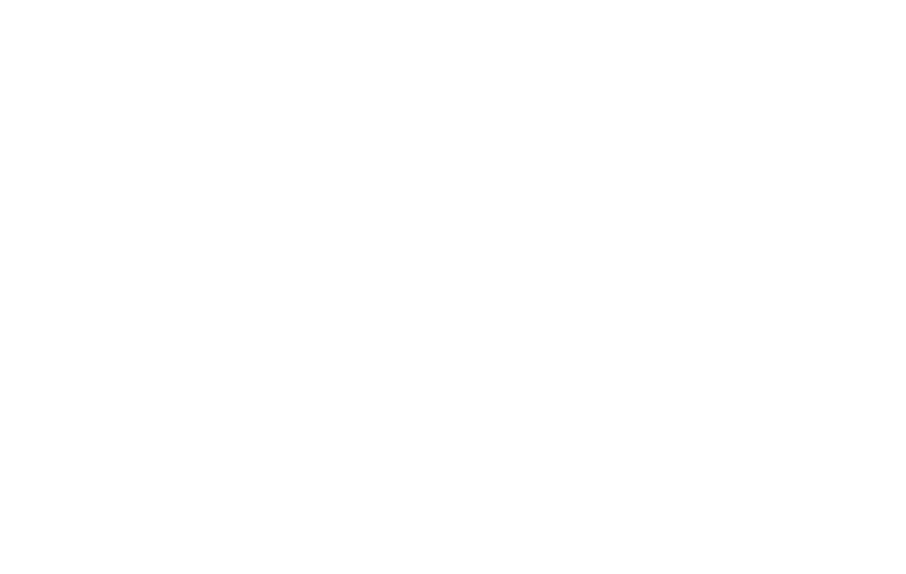
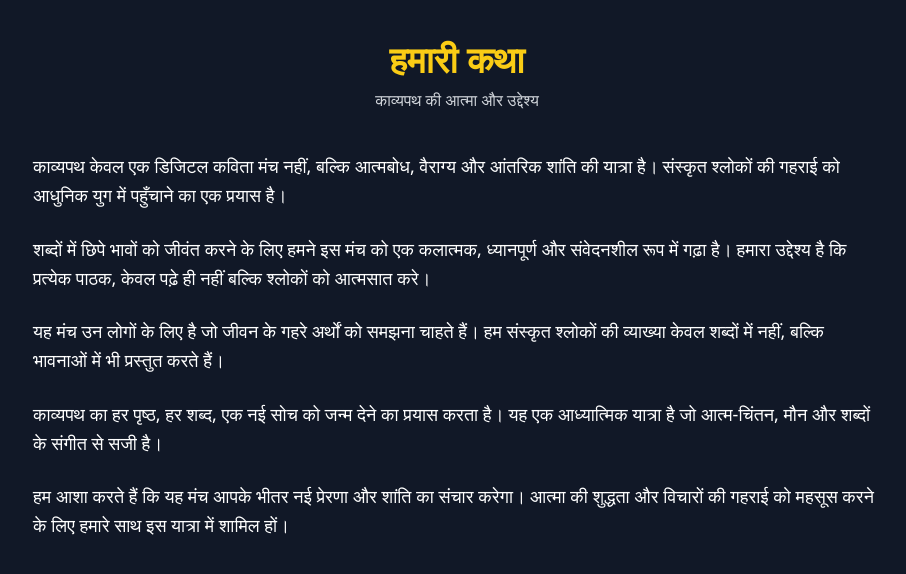
Before and after one commit to NIKHILPURI2006/slok-decode, a plain HTML site: page hamari-katha.html in a window 1280 px wide. Shown: the whole page, without its empty margins (183-1089 px from the left). Drawn offline with nearby package versions, Linux system fonts and the light colour scheme.

```diff
--- a/hamari-katha.html
+++ b/hamari-katha.html
@@ -0,0 +1,48 @@
+<!DOCTYPE html>
+<html lang="hi">
+<head>
+    <meta charset="UTF-8">
+    <meta name="viewport" content="width=device-width, initial-scale=1.0">
+    <title>हमारी कथा - Kavyapath</title>
+    <script src="https://cdn.tailwindcss.com"></script>
+</head>
+<body class="bg-gray-900 text-white">
+    <!-- Header -->
+    <header class="text-center py-10">
+        <h1 class="text-4xl font-bold text-yellow-400">हमारी कथा</h1>
+        <p class="mt-2 text-gray-300">काव्यपथ की आत्मा और उद्देश्य</p>
+    </header>
+
+    <!-- Main Content -->
+    <section class="max-w-4xl mx-auto px-6 text-lg leading-relaxed">
+        <p class="opacity-0 animate-fade-in">
+            काव्यपथ केवल एक डिजिटल कविता मंच नहीं, बल्कि आत्मबोध, वैराग्य और आंतरिक शांति की यात्रा है। संस्कृत श्लोकों की गहराई को आधुनिक युग में पहुँचाने का एक प्रयास है।
+        </p>
+        <p class="mt-6 opacity-0 animate-fade-in delay-300">
+            शब्दों में छिपे भावों को जीवंत करने के लिए हमने इस मंच को एक कलात्मक, ध्यानपूर्ण और संवेदनशील रूप में गढ़ा है। हमारा उद्देश्य है कि प्रत्येक पाठक, केवल पढ़े ही नहीं बल्कि श्लोकों को आत्मसात करे।
+        </p>
+        <p class="mt-6 opacity-0 animate-fade-in delay-600">
+            यह मंच उन लोगों के लिए है जो जीवन के गहरे अर्थों को समझना चाहते हैं। हम संस्कृत श्लोकों की व्याख्या केवल शब्दों में नहीं, बल्कि भावनाओं में भी प्रस्तुत करते हैं।
+        </p>
+        <p class="mt-6 opacity-0 animate-fade-in delay-900">
+            काव्यपथ का हर पृष्ठ, हर शब्द, एक नई सोच को जन्म देने का प्रयास करता है। यह एक आध्यात्मिक यात्रा है जो आत्म-चिंतन, मौन और शब्दों के संगीत से सजी है।
+        </p>
+        <p class="mt-6 opacity-0 animate-fade-in delay-1200">
+            हम आशा करते हैं कि यह मंच आपके भीतर नई प्रेरणा और शांति का संचार करेगा। आत्मा की शुद्धता और विचारों की गहराई को महसूस करने के लिए हमारे साथ इस यात्रा में शामिल हों।
+        </p>
+    </section>
+
+    <!-- Subtle Animation -->
+    <style>
+        @keyframes fadeIn {
+            from { opacity: 0; transform: translateY(10px); }
+            to { opacity: 1; transform: translateY(0); }
+        }
+        .animate-fade-in { animation: fadeIn 1s ease-out forwards; }
+        .delay-300 { animation-delay: 0.3s; }
+        .delay-600 { animation-delay: 0.6s; }
+        .delay-900 { animation-delay: 0.9s; }
+        .delay-1200 { animation-delay: 1.2s; }
+    </style>
+</body>
+</html>
```
Also changed, not shown: aarambh.html (+4 -4 lines).
